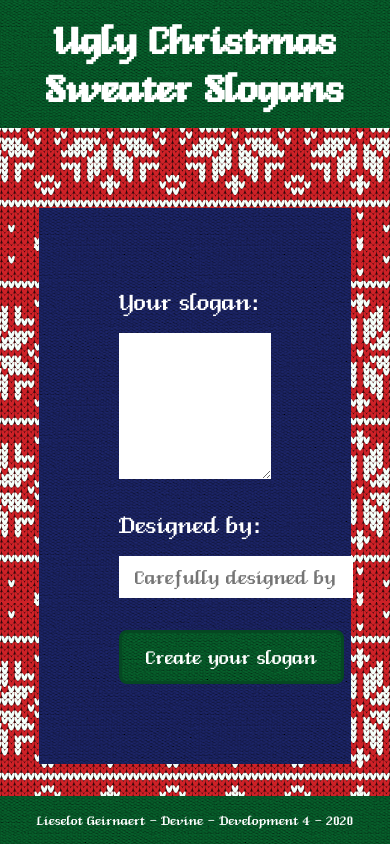
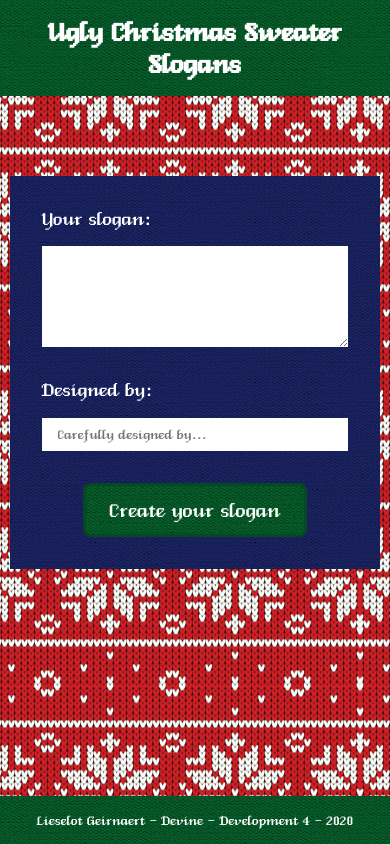
Before and after one commit to LieselotGeirnaert/T10_E05_Christmassweatergenerator, a Gatsby site: page /create in a window 390 px wide. Built offline with nearby package versions, Linux system fonts and the light colour scheme; Gatsby itself is replaced by a stand-in of ours.

Commit message:
add responsive styling

```diff
--- a/src/components/content.js
+++ b/src/components/content.js
@@ -4,9 +4,7 @@ import style from "./content.module.css"
 
 const Content = ({ slogan }) => {
   return (
-    <div className={style.container}>
-      <p className={style.slogan}>{slogan}</p>
-    </div>
+    <p className={style.slogan}>{slogan}</p>
   )
 }
 
--- a/src/components/content.module.css
+++ b/src/components/content.module.css
@@ -1,14 +1,20 @@
-.container {
-  align-items: center;
+.slogan {
   background-image: url(../images/whitebg.png);
   background-color: #33080A;
   color: var(--green-color);
-  display: flex;
-  font-size: 8rem;
-  height: 20rem;
+  font-size: 5rem;
   justify-content: center;
   margin: 1rem auto;
   padding: 2rem;
   text-align: center;
   width: 50vw;
 }
+
+
+@media (max-width: 600px) {
+  .slogan {
+    font-size: 2rem;
+    padding: 1rem 0.5rem;
+    width: 90vw;
+  }
+}
--- a/src/components/form.js
+++ b/src/components/form.js
@@ -12,6 +12,7 @@ const Form = () => {
           id="slogan"
           name="slogan"
           className={style.area}
+          required
         ></textarea>
       </label>
       <label htmlFor="designer" className={style.wrapper}>
@@ -22,6 +23,7 @@ const Form = () => {
           name="designer"
           className={style.text}
           placeholder="Carefully designed by..."
+          required
         />
       </label>
       <input
--- a/src/components/form.module.css
+++ b/src/components/form.module.css
@@ -42,3 +42,19 @@
   padding: 0.7rem 1.5rem;
   margin: 2rem auto 0;
 }
+
+@media (max-width: 600px) {
+  .form {
+    padding: 2rem;
+    width: 95vw;
+  }
+
+  .label {
+    font-size: 1.4rem;
+  }
+
+  .input {
+    font-size: 1rem;
+    width: 100%;
+  }
+}
--- a/src/components/header.module.css
+++ b/src/components/header.module.css
@@ -22,3 +22,10 @@
     font-size: 2rem;
   }
 }
+
+
+@media (max-width: 600px) {
+  .title {
+    font-size: 2rem;
+  }
+}
--- a/src/components/layout.module.css
+++ b/src/components/layout.module.css
@@ -1,9 +1,8 @@
 .grid {
   display: flex;
   flex-flow: column;
-  /* justify-content: space-evenly; */
   align-items: stretch;
-  margin: 0 auto;
+  margin: 5rem auto 10rem;
   width: 80vw;
 }
 
@@ -19,3 +18,9 @@
   text-decoration: none;
   width: 100%;
 }
+
+@media (max-width: 600px) {
+  .grid {
+    width: 100vw;
+  }
+}
--- a/src/components/shareUrl.module.css
+++ b/src/components/shareUrl.module.css
@@ -39,3 +39,10 @@
   justify-self: end;
   padding: 0.5rem 1rem;
 }
+
+
+@media (max-width: 600px) {
+  .container {
+    width: 90vw;
+  }
+}
--- a/src/pages/index.module.css
+++ b/src/pages/index.module.css
@@ -27,3 +27,13 @@ a.link {
   composes: button from "../styles/controls.module.css";
   align-self: center;
 }
+
+@media (max-width: 600px) {
+  .title {
+    margin: 2rem auto;
+  }
+
+  .listitem {
+    margin: 0.5rem auto;
+  }
+}
--- a/src/pages/show.js
+++ b/src/pages/show.js
@@ -1,5 +1,4 @@
 import React, { useEffect, useState } from "react"
-import { Link } from "gatsby"
 import { useQueryParam, StringParam } from "use-query-params";
 
 import Layout from "../components/layout"
--- a/src/pages/show.module.css
+++ b/src/pages/show.module.css
@@ -14,7 +14,8 @@
   width: fit-content;
 }
 
-.button {
-  composes: button from "../styles/controls.module.css";
-  align-self: center;
+@media (max-width: 600px) {
+  .designer {
+    align-self: center;
+  }
 }
--- a/src/styles/controls.module.css
+++ b/src/styles/controls.module.css
@@ -4,6 +4,7 @@
   border-radius: 0.5rem;
   color: white;
   font-size: 1.5rem;
+  margin-top: 3rem;
   padding: 0.7rem 1.5rem;
   text-decoration: none;
 }
--- a/src/styles/global.css
+++ b/src/styles/global.css
@@ -5,13 +5,6 @@
 @font-face {
 	font-family: 'Venice';
 	src: 	url(../fonts/VeniceClassic.woff) format('woff');
-	font-weight: normal;
-	font-style: normal;
-}
-
-@font-face {
-	font-family: 'Blocktopia';
-	src: 	url(../fonts/Blocktopia.woff) format('woff');
 	font-weight: normal;
 	font-style: normal;
 }
@@ -51,15 +44,6 @@ body {
 }
 
 #___gatsby > div {
-  min-height: 100%;
+  min-height: 100vh;
   width: 100%;
-  position: fixed; /* https://developers.google.com/web/updates/2016/12/url-bar-resizing */
-  display: grid;
-  /* grid-template-rows: 20vh 1fr 3rem; */
 }
-
-@media (max-height: 800px) {
-  #___gatsby > div {
-    /* grid-template-rows: auto 1fr 1.5rem; */
-  }
-}
--- a/src/templates/sweater.module.css
+++ b/src/templates/sweater.module.css
@@ -12,3 +12,9 @@
   composes: button from "../styles/controls.module.css";
   align-self: center;
 }
+
+@media (max-width: 600px) {
+  .designer {
+    align-self: center;
+  }
+}
```
